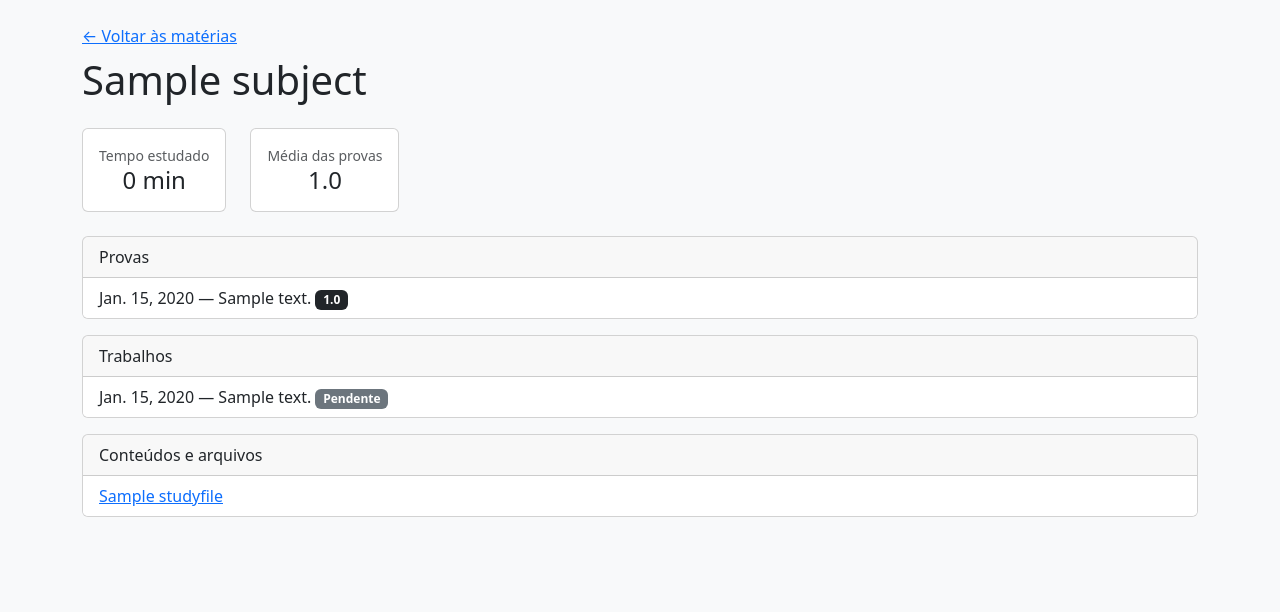
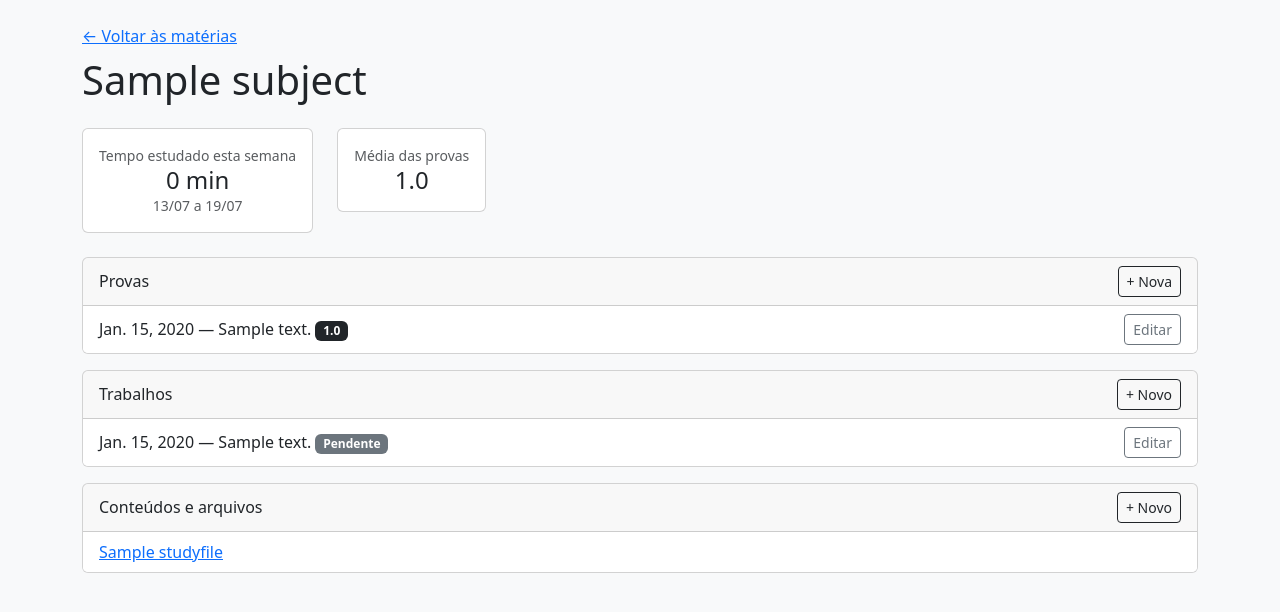
Before and after one commit to vilaca-davi/lifeos-, a Django app: page /estudos/1/ in a window 1280 px wide. Shown: the part 56-668 px from the top of the page. Run offline with Django 5.2, Linux system fonts and the light colour scheme; a user stored in the database is signed in; tables that the repository leaves empty hold one stand-in row (values such as "Sample post"); data that the repository does not hold is empty.

Commit message:
v0.2: telas proprias de materias, provas, trabalhos e arquivos; status extra em trabalhos; tempo semanal

```diff
--- a/studies/models.py
+++ b/studies/models.py
@@ -24,6 +24,8 @@ class Exam(models.Model):
 class Assignment(models.Model):
     STATUS_CHOICES = [
         ("pendente", "Pendente"),
+        ("iniciado", "Iniciado"),
+        ("concluido", "Concluído"),
         ("entregue", "Entregue"),
     ]
     subject = models.ForeignKey(Subject, on_delete=models.CASCADE, related_name="assignments")
--- a/studies/templates/studies/subject_detail.html
+++ b/studies/templates/studies/subject_detail.html
@@ -7,8 +7,9 @@
 <div class="row mb-4">
     <div class="col-auto">
         <div class="card p-3 text-center">
-            <div class="small text-muted">Tempo estudado</div>
-            <div class="h4 mb-0">{{ total_minutes }} min</div>
+            <div class="small text-muted">Tempo estudado esta semana</div>
+            <div class="h4 mb-0">{{ weekly_minutes }} min</div>
+            <div class="small text-muted">{{ start_of_week|date:"d/m" }} a {{ end_of_week|date:"d/m" }}</div>
         </div>
     </div>
     <div class="col-auto">
@@ -20,12 +21,16 @@
 </div>
 
 <div class="card mb-3">
-    <div class="card-header">Provas</div>
+    <div class="card-header d-flex justify-content-between align-items-center">
+        Provas
+        <a href="{% url 'exam-create' %}" class="btn btn-sm btn-outline-dark">+ Nova</a>
+    </div>
     <ul class="list-group list-group-flush">
         {% for exam in exams %}
-            <li class="list-group-item">
-                {{ exam.date }} — {{ exam.content|default:"sem conteúdo definido" }}
-                <span class="badge bg-dark">{{ exam.grade|default:"sem nota" }}</span>
+            <li class="list-group-item d-flex justify-content-between align-items-center">
+                <span>{{ exam.date }} — {{ exam.content|default:"sem conteúdo definido" }}
+                <span class="badge bg-dark">{{ exam.grade|default:"sem nota" }}</span></span>
+                <a href="{% url 'exam-edit' exam.pk %}" class="btn btn-sm btn-outline-secondary">Editar</a>
             </li>
         {% empty %}
             <li class="list-group-item">Nenhuma prova cadastrada.</li>
@@ -34,12 +39,16 @@
 </div>
 
 <div class="card mb-3">
-    <div class="card-header">Trabalhos</div>
+    <div class="card-header d-flex justify-content-between align-items-center">
+        Trabalhos
+        <a href="{% url 'assignment-create' %}" class="btn btn-sm btn-outline-dark">+ Novo</a>
+    </div>
     <ul class="list-group list-group-flush">
         {% for assignment in assignments %}
-            <li class="list-group-item">
-                {{ assignment.due_date }} — {{ assignment.description|default:"sem descrição" }}
-                <span class="badge bg-secondary">{{ assignment.get_status_display }}</span>
+            <li class="list-group-item d-flex justify-content-between align-items-center">
+                <span>{{ assignment.due_date }} — {{ assignment.description|default:"sem descrição" }}
+                <span class="badge bg-secondary">{{ assignment.get_status_display }}</span></span>
+                <a href="{% url 'assignment-edit' assignment.pk %}" class="btn btn-sm btn-outline-secondary">Editar</a>
             </li>
         {% empty %}
             <li class="list-group-item">Nenhum trabalho cadastrado.</li>
@@ -48,7 +57,10 @@
 </div>
 
 <div class="card mb-3">
-    <div class="card-header">Conteúdos e arquivos</div>
+    <div class="card-header d-flex justify-content-between align-items-center">
+        Conteúdos e arquivos
+        <a href="{% url 'studyfile-create' %}" class="btn btn-sm btn-outline-dark">+ Novo</a>
+    </div>
     <ul class="list-group list-group-flush">
         {% for file in files %}
             <li class="list-group-item"><a href="{{ file.file.url }}" target="_blank">{{ file.title }}</a></li>
--- a/studies/urls.py
+++ b/studies/urls.py
@@ -3,6 +3,12 @@ from . import views
 
 urlpatterns = [
     path("", views.subject_list, name="subject-list"),
+    path("nova/", views.subject_create, name="subject-create"),
     path("<int:pk>/", views.subject_detail, name="subject-detail"),
     path("tempo-estudado/novo/", views.studylog_create, name="studylog-create"),
+    path("provas/nova/", views.exam_create, name="exam-create"),
+    path("provas/<int:pk>/editar/", views.exam_edit, name="exam-edit"),
+    path("trabalhos/novo/", views.assignment_create, name="assignment-create"),
+    path("trabalhos/<int:pk>/editar/", views.assignment_edit, name="assignment-edit"),
+    path("arquivos/novo/", views.studyfile_create, name="studyfile-create"),
 ]
--- a/studies/views.py
+++ b/studies/views.py
@@ -2,7 +2,8 @@ from django.contrib.auth.decorators import login_required
 from django.shortcuts import render, redirect, get_object_or_404
 from django.db.models import Sum, Avg
 from .models import Subject, Exam, Assignment, StudyLog, StudyFile
-from .forms import StudyLogForm
+from .forms import StudyLogForm, SubjectForm, ExamForm, AssignmentForm, StudyFileForm
+from datetime import date, timedelta
 
 
 @login_required
@@ -12,6 +13,7 @@ def subject_list(request):
 
 
 @login_required
+@login_required
 def subject_detail(request, pk):
     subject = get_object_or_404(Subject, pk=pk)
     exams = subject.exams.all()
@@ -19,7 +21,14 @@ def subject_detail(request, pk):
     study_logs = subject.study_logs.all()
     files = subject.files.all()
 
-    total_minutes = study_logs.aggregate(total=Sum("minutes"))["total"] or 0
+    today = date.today()
+    start_of_week = today - timedelta(days=today.weekday())  # segunda-feira desta semana
+    end_of_week = start_of_week + timedelta(days=6)  # domingo desta semana
+
+    weekly_minutes = study_logs.filter(
+        date__gte=start_of_week, date__lte=end_of_week
+    ).aggregate(total=Sum("minutes"))["total"] or 0
+
     average_grade = exams.exclude(grade__isnull=True).aggregate(avg=Avg("grade"))["avg"]
 
     return render(request, "studies/subject_detail.html", {
@@ -28,9 +37,22 @@ def subject_detail(request, pk):
         "assignments": assignments,
         "study_logs": study_logs,
         "files": files,
-        "total_minutes": total_minutes,
+        "weekly_minutes": weekly_minutes,
+        "start_of_week": start_of_week,
+        "end_of_week": end_of_week,
         "average_grade": average_grade,
     })
+
+@login_required
+def subject_create(request):
+    if request.method == "POST":
+        form = SubjectForm(request.POST)
+        if form.is_valid():
+            subject = form.save()
+            return redirect("subject-detail", pk=subject.pk)
+    else:
+        form = SubjectForm()
+    return render(request, "studies/generic_form.html", {"form": form, "title": "Nova matéria"})
 
 
 @login_required
@@ -42,4 +64,66 @@ def studylog_create(request):
             return redirect("subject-detail", pk=log.subject.pk)
     else:
         form = StudyLogForm()
-    return render(request, "studies/studylog_form.html", {"form": form})
+    return render(request, "studies/generic_form.html", {"form": form, "title": "Registrar tempo estudado"})
+
+
+@login_required
+def exam_create(request):
+    if request.method == "POST":
+        form = ExamForm(request.POST)
+        if form.is_valid():
+            exam = form.save()
+            return redirect("subject-detail", pk=exam.subject.pk)
+    else:
+        form = ExamForm()
+    return render(request, "studies/generic_form.html", {"form": form, "title": "Nova prova"})
+
+
+@login_required
+def exam_edit(request, pk):
+    exam = get_object_or_404(Exam, pk=pk)
+    if request.method == "POST":
+        form = ExamForm(request.POST, instance=exam)
+        if form.is_valid():
+            form.save()
+            return redirect("subject-detail", pk=exam.subject.pk)
+    else:
+        form = ExamForm(instance=exam)
+    return render(request, "studies/generic_form.html", {"form": form, "title": "Editar prova"})
+
+
+@login_required
+def assignment_create(request):
+    if request.method == "POST":
+        form = AssignmentForm(request.POST)
+        if form.is_valid():
+            assignment = form.save()
+            return redirect("subject-detail", pk=assignment.subject.pk)
+    else:
+        form = AssignmentForm()
+    return render(request, "studies/generic_form.html", {"form": form, "title": "Novo trabalho"})
+
+
+@login_required
+def assignment_edit(request, pk):
+    assignment = get_object_or_404(Assignment, pk=pk)
+    if request.method == "POST":
+        form = AssignmentForm(request.POST, instance=assignment)
+        if form.is_valid():
+            form.save()
+            return redirect("subject-detail", pk=assignment.subject.pk)
+    else:
+        form = AssignmentForm(instance=assignment)
+    return render(request, "studies/generic_form.html", {"form": form, "title": "Editar trabalho"})
+
+
+@login_required
+def studyfile_create(request):
+    if request.method == "POST":
+        form = StudyFileForm(request.POST, request.FILES)
+        if form.is_valid():
+            study_file = form.save()
+            return redirect("subject-detail", pk=study_file.subject.pk)
+    else:
+        form = StudyFileForm()
+    return render(request, "studies/generic_form.html", {"form": form, "title": "Novo arquivo"})
```
Also changed, not shown: studies/forms.py (+32 -1 lines), studies/templates/studies/generic_form.html (added, +10 -0 lines), studies/templates/studies/studylog_form.html (deleted, +0 -10 lines), studies/templates/studies/subject_list.html (+5 -2 lines), studies/migrations/0002_alter_assignment_status.py (added).
